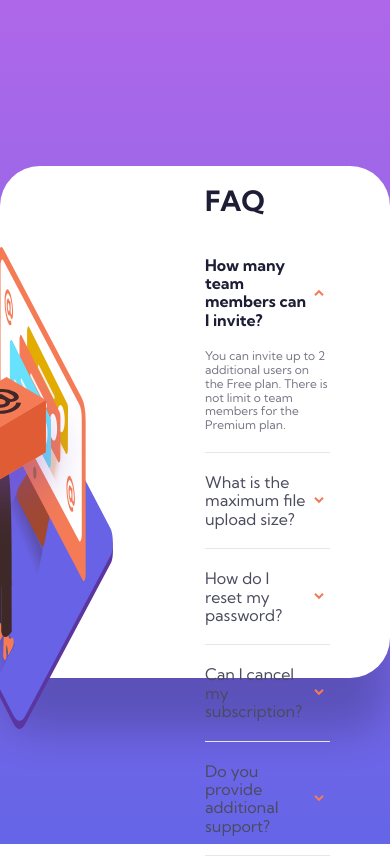
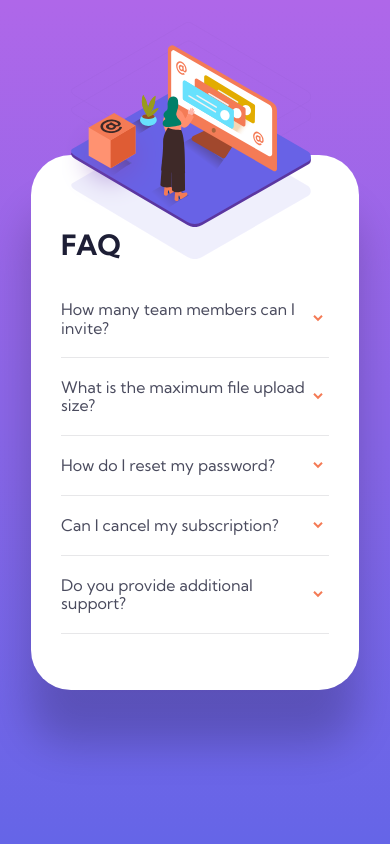
Before and after one commit to RenszCamacho/accordion-card, a website built with Parcel: page src/index.html in a window 390 px wide. Built offline with nearby package versions, Linux system fonts and the light colour scheme.

Commit message:
Accordion-Card. Images Responsive. Done.

```diff
--- a/src/index.html
+++ b/src/index.html
@@ -45,7 +45,7 @@
           <div class="main__contentFaq">
             <h1 class="main__title">FAQ</h1>
 
-            <div class="main__wrapQuestion active">
+            <div class="main__wrapQuestion">
               <div class="main__container">
                 <p class="main__question">
                   How many team members can I invite?
@@ -63,7 +63,7 @@
             </div>
 
             <div class="main__wrapQuestion">
-              <div class="main__container">
+              <div class="main__container active">
                 <p class="main__question">
                   What is the maximum file upload size?
                 </p>
--- a/src/sass/_mainFaq.scss
+++ b/src/sass/_mainFaq.scss
@@ -5,11 +5,19 @@
     display: flex;
     justify-content: center;
     align-items: center;
+
+    @include rwd(large) {
+      height: 0;
+    }
   }
 
   &__contentFaq {
     width: 100%;
     padding-right: 6rem;
+
+    @include rwd(large) {
+      padding: 3rem;
+    }
   }
 
   &__title {
--- a/src/sass/_mainImg.scss
+++ b/src/sass/_mainImg.scss
@@ -16,11 +16,22 @@
     grid-template-columns: repeat(2, 1fr);
     grid-gap: 2rem;
     position: relative;
+
+    @include rwd(large) {
+      grid-template-columns: 1fr;
+      grid-gap: 0;
+      width: 32.8rem;
+      height: 53.5rem;
+    }
   }
 
   &__contentImg {
     position: relative;
     overflow: hidden;
+
+    @include rwd(large) {
+      overflow: unset;
+    }
   }
 
   &__paternDesk {
@@ -31,6 +42,13 @@
     top: -30rem;
     left: -55.2rem;
     z-index: 1;
+
+    @include rwd(large) {
+      width: 24rem;
+      height: 23.7rem;
+      top: -13.3rem;
+      left: 4rem;
+    }
   }
 
   &__illustrationDesk {
@@ -40,6 +58,13 @@
     top: 8rem;
     left: -8rem;
     z-index: 2;
+
+    @include rwd(large) {
+      width: 24rem;
+      height: 18.2rem;
+      top: -11rem;
+      left: 4rem;
+    }
   }
 
   &__boxDesk {
@@ -48,5 +73,12 @@
     top: 20.9rem;
     left: -9rem;
     z-index: 10;
+
+    @include rwd(large) {
+      width: 10rem;
+      height: 9.6rem;
+      top: -4.3rem;
+      left: 3.1rem;
+    }
   }
 }
```
